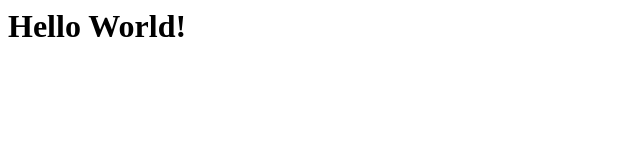
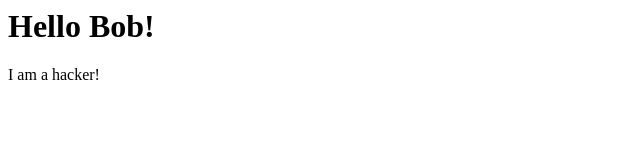
Before and after one commit to TomHan96/tomhan96.github.io, a plain HTML site: page index.html in a window 1280 px wide. Shown: the whole page, without its empty margins (0-640 px from the left). Drawn offline with Linux system fonts and the light colour scheme.

Commit message:
Update index.html

```diff
--- a/index.html
+++ b/index.html
@@ -1 +1,2 @@
-<h1>Hello World!</h1>
+<h1>Hello Bob!</h1>
+<p>I am a hacker!</p>
```
